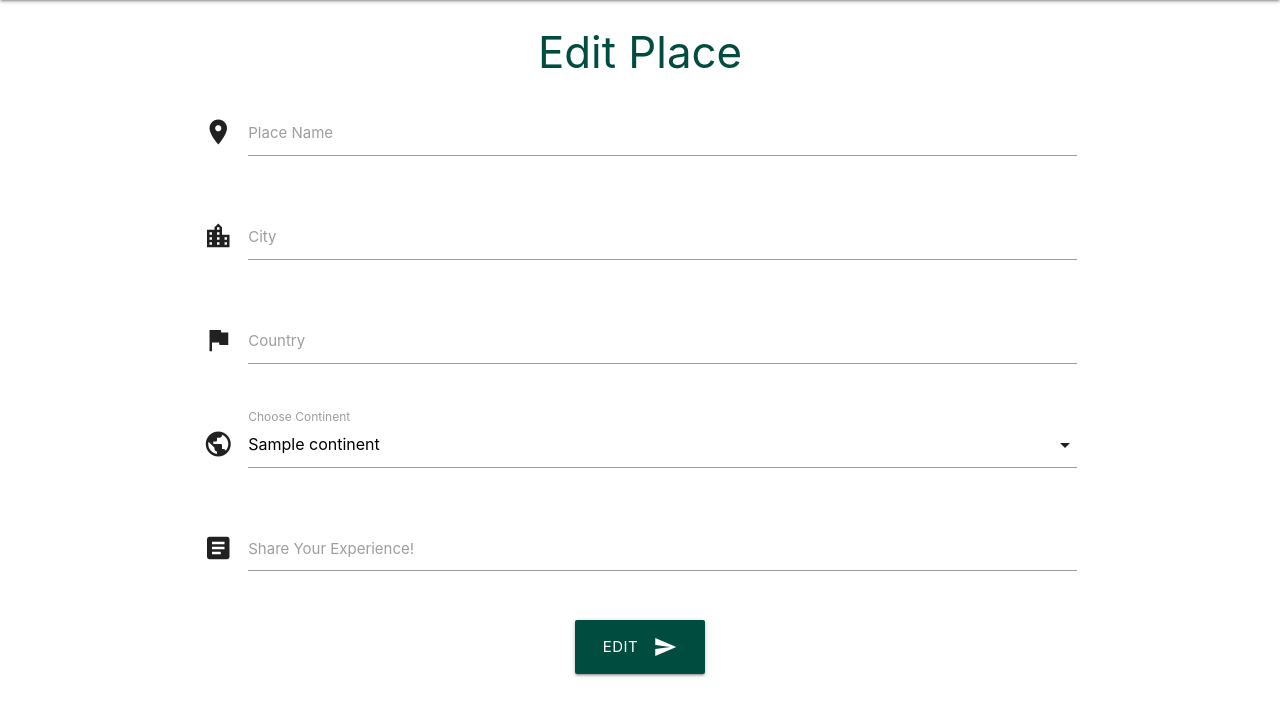
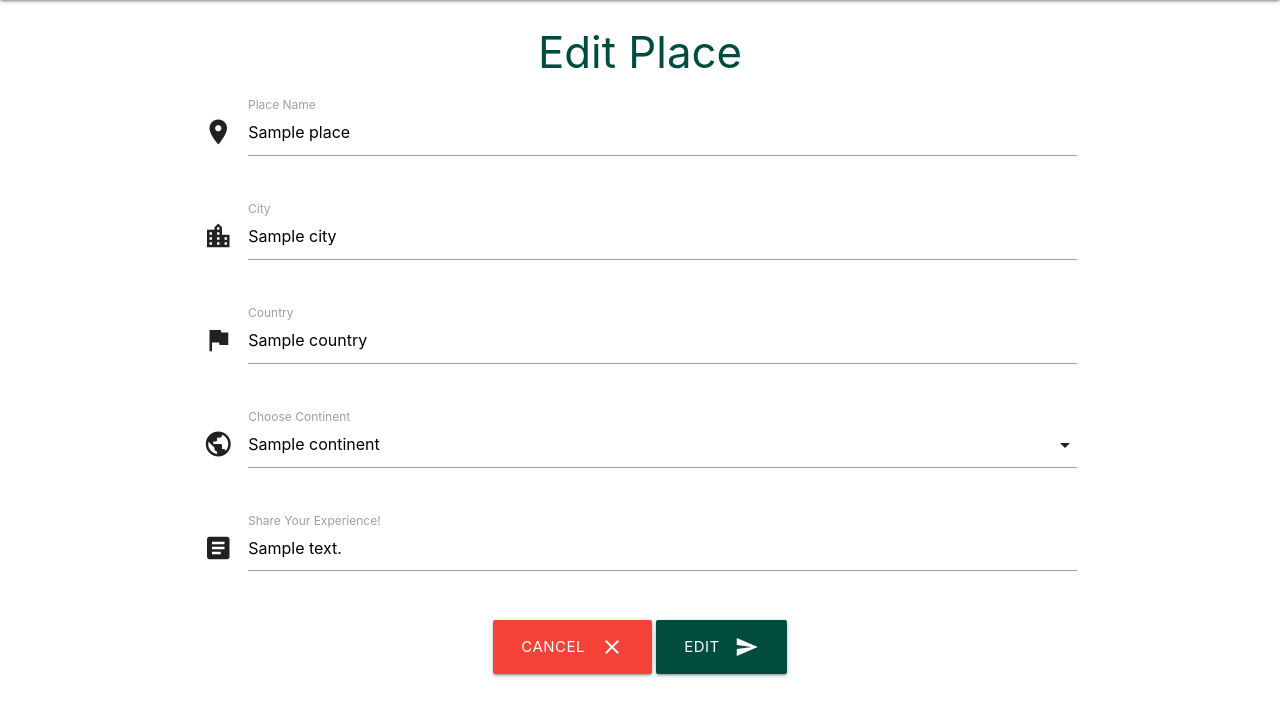
Before and after one commit to lonneke-dev/PlaceToGo, a Flask app: template templates/edit_place.html in a window 1280 px wide. Shown: the part 64-780 px from the top of the page. Run offline with Flask 2, Linux system fonts and the light colour scheme; the template is opened without the code that fills it: most values are stand-ins (such as "Sample title", 1, 10 or a date in 2020); some libraries are stand-ins or nearby versions.

Commit message:
Bind data to the Edit Place from

```diff
--- a/app.py
+++ b/app.py
@@ -113,7 +113,6 @@ def add_place():
 @app.route("/edit_place/<place_id>", methods=["GET", "POST"])
 def edit_place(place_id):
     place = mongo.db.places.find_one({"_id": ObjectId(place_id)})
-
     continents = mongo.db.continents.find().sort("continent_name", 1)
     return render_template(
         "edit_place.html", place=place, continents=continents)
--- a/templates/add_place.html
+++ b/templates/add_place.html
@@ -46,7 +46,7 @@
         <div class="row">
             <div class="input-field col s12">
                 <i class="material-icons prefix">article</i>
-                <textarea id="description" name="description" minlength="5" data-length="200"
+                <textarea id="description" name="description" minlength="5" data-length="500"
                     class="materialize-textarea validate" required></textarea>
                 <label for="description">Share Your Experience!</label>
             </div>
--- a/templates/edit_place.html
+++ b/templates/edit_place.html
@@ -9,8 +9,8 @@
         <div class="row">
             <div class="input-field col s12">
                 <i class="material-icons prefix">location_on</i>
-                <input id="place_name" name="place_name" minlength="3" data-length="20" type="text" class="validate"
-                    required>
+                <input id="place_name" name="place_name" minlength="3" data-length="20"
+                    value="{{ place.place_name }}" type="text" class="validate" required>
                 <label for="place_name">Place Name</label>
             </div>
         </div>
@@ -18,7 +18,8 @@
         <div class="row">
             <div class="input-field col s12">
                 <i class="material-icons prefix">location_city</i>
-                <input id="city" name="city" minlength="3" data-length="20" type="text" class="validate" required>
+                <input id="city" name="city" minlength="3" data-length="20"
+                    value="{{ place.city }}" type="text" class="validate" required>
                 <label for="city">City</label>
             </div>
         </div>
@@ -26,7 +27,8 @@
         <div class="row">
             <div class="input-field col s12">
                 <i class="material-icons prefix">flag</i>
-                <input id="country" name="country" minlength="3" data-length="20" type="text" class="validate" required>
+                <input id="country" name="country" minlength="3" data-length="20"
+                    value="{{ place.country }}" type="text" class="validate" required>
                 <label for="country">Country</label>
             </div>
         </div>
@@ -36,7 +38,11 @@
                 <i class="material-icons prefix">public</i>
                 <select id="continent_name" name="continent_name" class="validate" required>
                     {% for continent in continents %}
-                    <option value="{{ continent.continent_name }}">{{ continent.continent_name }}</option>
+                        {% if continent.continent_name == place.continent_name %}
+                            <option value="{{ continent.continent_name }}" selected>{{ continent.continent_name }}</option>
+                        {% else %}
+                            <option value="{{ continent.continent_name }}">{{ continent.continent_name }}</option>
+                        {% endif %}
                     {% endfor %}
                 </select>
                 <label>Choose Continent</label>
@@ -47,13 +53,19 @@
             <div class="input-field col s12">
                 <i class="material-icons prefix">article</i>
                 <textarea id="description" name="description" minlength="5" data-length="200"
-                    class="materialize-textarea validate" required></textarea>
+                    class="materialize-textarea validate" required>
+                {{- place.description -}}
+                </textarea>
                 <label for="description">Share Your Experience!</label>
             </div>
         </div>
         <!-- Submit Button -->
         <div class="row">
             <div class="col s12 center-align">
+                <!-- Cancel Button -->
+                <a href="{{ url_for('get_places') }}" class="btn-large red">
+                    Cancel <i class="material-icons right">close</i>
+                </a>
                 <button class="btn-large teal darken-4" type="submit">Edit
                     <i class="material-icons right">send</i>
                   </button>
```
